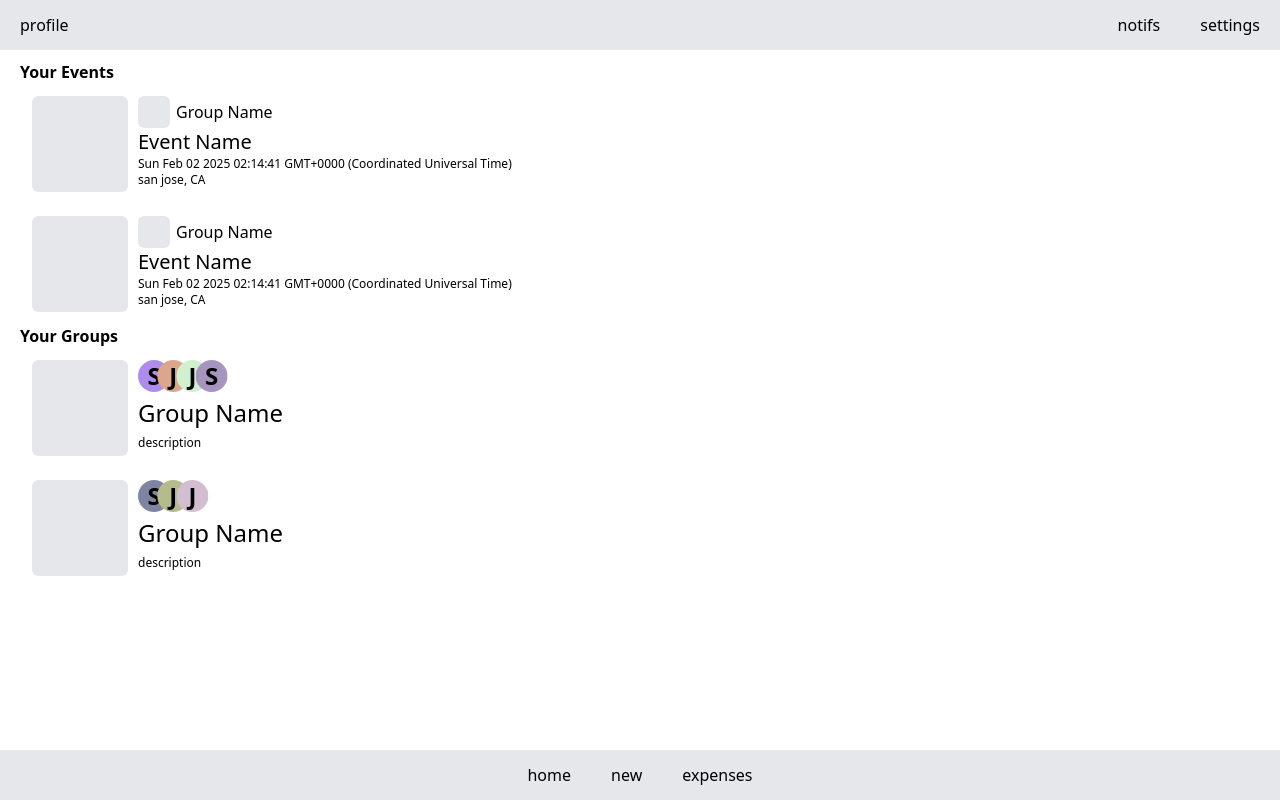
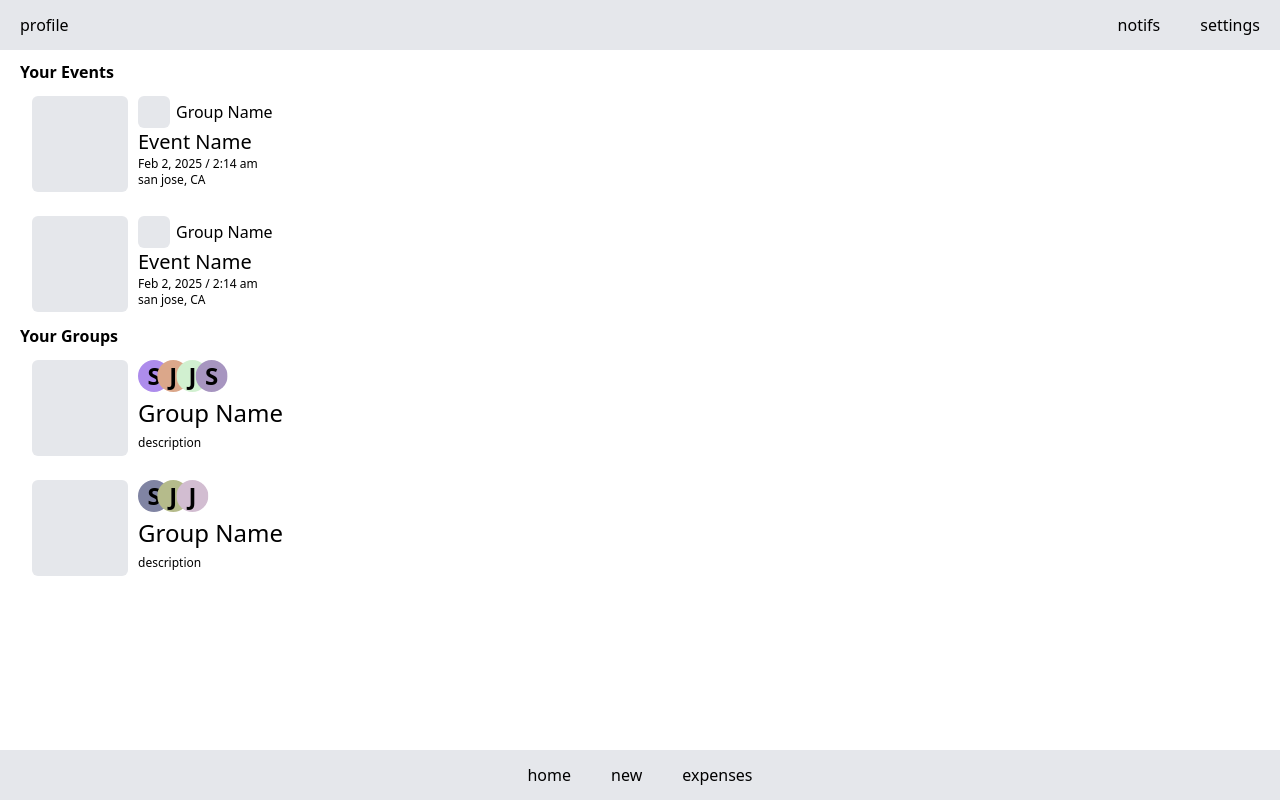
Before and after one commit to strallia/devweek-frontend, a React (Vite) app: page / in a window 1280 px wide. Built offline with nearby package versions, Linux system fonts and the light colour scheme.

Commit message:
feat: format date and time

```diff
--- a/package.json
+++ b/package.json
@@ -11,6 +11,7 @@
   },
   "dependencies": {
     "@tailwindcss/vite": "^4.0.3",
+    "moment": "^2.30.1",
     "react": "^18.3.1",
     "react-dom": "^18.3.1",
     "react-router-dom": "^7.1.5",
--- a/src/components/Home/List.jsx
+++ b/src/components/Home/List.jsx
@@ -1,7 +1,10 @@
+import moment from 'moment';
 import Image from '../Image';
 
 const EventItem = ({ item }) => {
   const { eventImage, groupImage, groupName, eventName, date, location } = item;
+
+  const formattedDate = moment(date).format('MMM D, YYYY / h:mm a');
 
   return (
     <div className="flex gap-2.5">
@@ -12,7 +15,7 @@ const EventItem = ({ item }) => {
           {groupName}
         </div>
         <p className="text-xl">{eventName}</p>
-        <p className="text-xs">{date.toString()}</p>
+        <p className="text-xs">{formattedDate}</p>
         <p className="text-xs">{location}</p>
       </div>
     </div>
```
Also changed, not shown: 1 other file (tests, documents, lock files or other folders).
